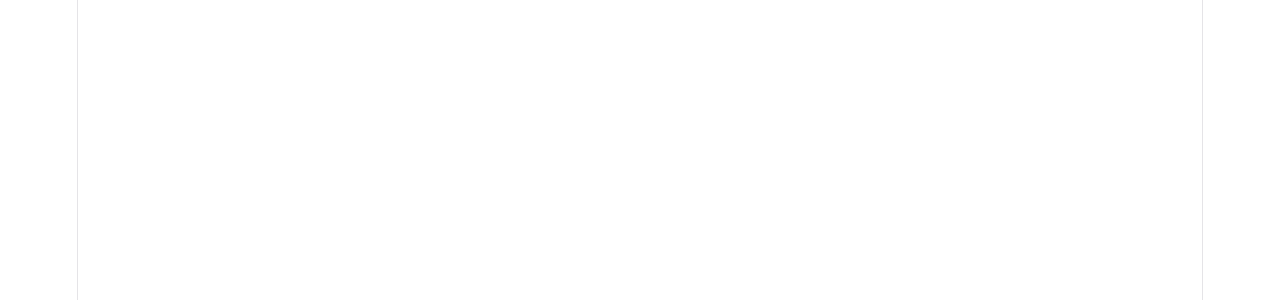
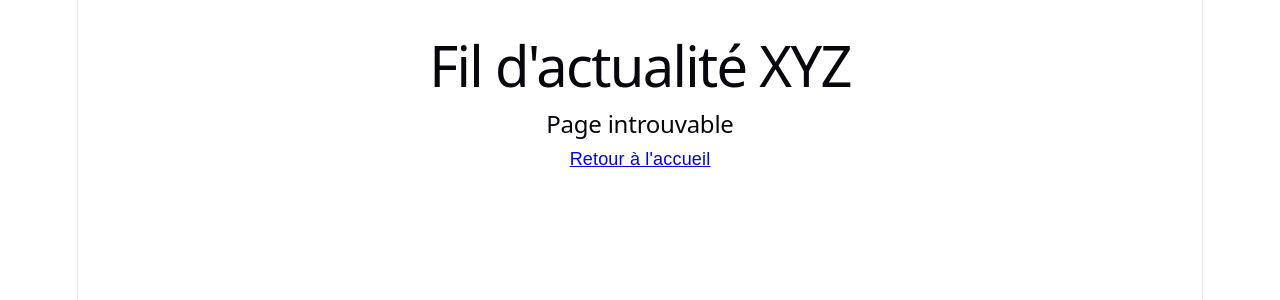
Before and after one commit to mbaichou/xyz, a React (Vite) app: page /tweets/1 in a window 1280 px wide. Before the commit this address had no page. Shown: the top 300 px of the page. Built offline with nearby package versions, Linux system fonts and the light colour scheme.

Commit message:
Ajout de NotFoundPage et de la route inconnue

```diff
--- a/src/components/TweetPreview.tsx
+++ b/src/components/TweetPreview.tsx
@@ -7,7 +7,7 @@ type TweetPreviewProps = {
 
 export function TweetPreview({ tweet }: TweetPreviewProps): React.JSX.Element {
   const [isExpanded, setIsExpanded] = useState(false);
-  const formattedDate = new Date(tweet.createdAt).toLocaleDateString("France");
+  const formattedDate = new Date(tweet.createdAt).toLocaleDateString("fr-FR");
 
   const isLong = tweet.content.length > 180;
   const displayedContent = isLong && !isExpanded
--- a/src/main.tsx
+++ b/src/main.tsx
@@ -1,17 +1,17 @@
 import { createRoot } from 'react-dom/client';
 import { BrowserRouter, Routes, Route } from 'react-router-dom';
 import TweetsMasterPage from './pages/TweetsMasterPage';
+import NotFoundPage from './pages/NotFoundPage';
 import './index.css';
 import App from './App.tsx';
-
 
 createRoot(document.getElementById('root')!).render(
   <BrowserRouter>
     <Routes>
       <Route path="/" element={<App />}>
         <Route index element={<TweetsMasterPage />} />
+        <Route path="*" element={<NotFoundPage />} />
       </Route>
     </Routes>
   </BrowserRouter>
-
 )
--- /dev/null
+++ b/src/pages/NotFoundPage.tsx
@@ -0,0 +1,10 @@
+import { Link } from "react-router-dom";
+
+export default function NotFoundPage(): React.JSX.Element {
+  return (
+    <section>
+      <h2>Page introuvable</h2>
+      <Link to="/">Retour à l'accueil</Link>
+    </section>
+  );
+}
```
Lines whose indentation alone changed are shown as unchanged.
